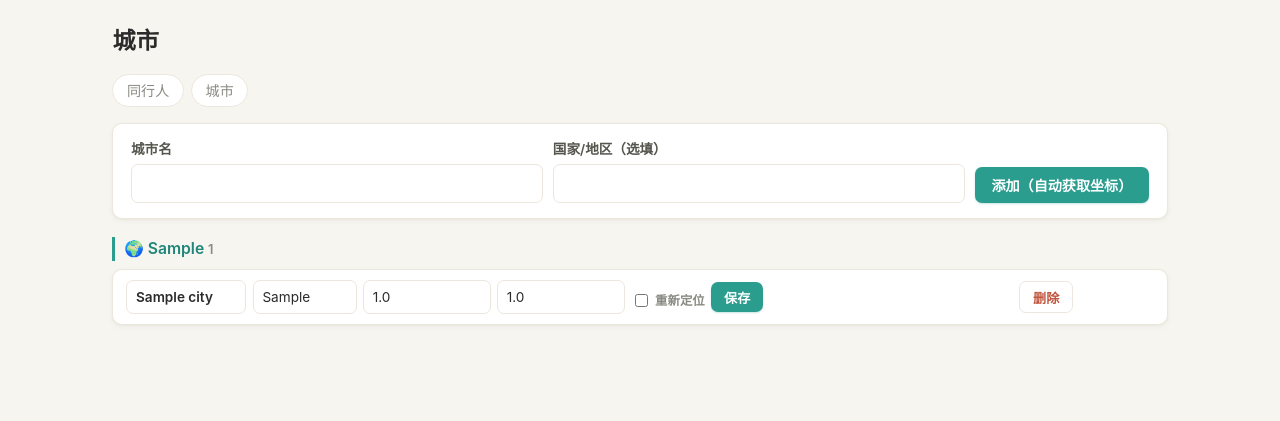
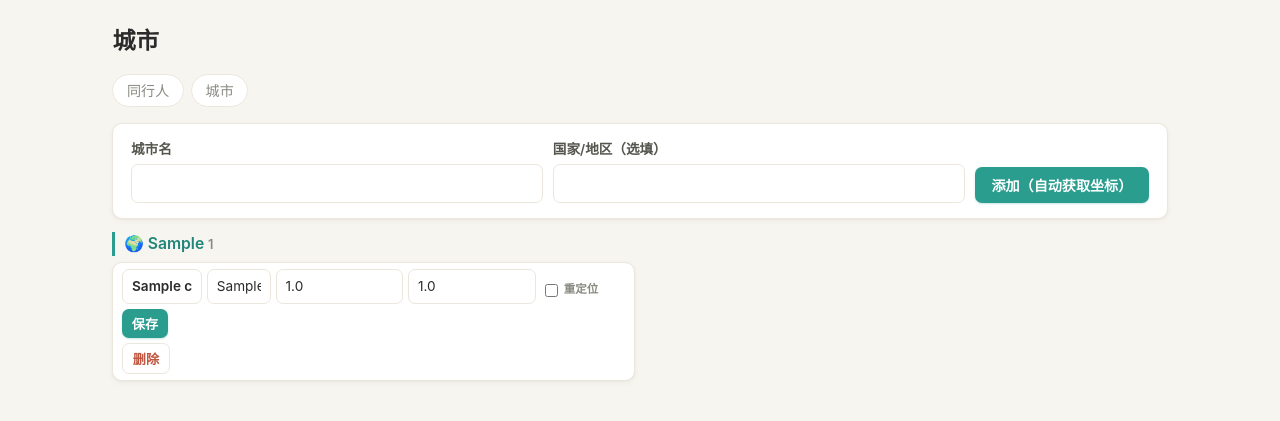
Before and after one commit to neilgris/travel, a Flask app: page /settings/cities in a window 1280 px wide. Shown: the part 53-474 px from the top of the page. Run offline with Flask 3, Linux system fonts and the light colour scheme; tables that the repository leaves empty hold one stand-in row (values such as "Sample post").

Commit message:
style: 城市设置页改为双列紧凑网格，减少长列表滚动
按国家分组的城市列表原来每城市独占一行，城市多时页面很长。
改为每组内网格排列（宽屏 2 列，窄屏自动收为 1 列），并收紧字段
宽度与间距，容纳更多城市而不需要更多滚动。

```diff
--- a/app/static/style.css
+++ b/app/static/style.css
@@ -281,6 +281,28 @@ select {
   margin: 0;
   border-radius: 50%;
 }
+
+/* ---- 设置页：城市按国家分组的紧凑网格 ---- */
+.city-group { margin: 0.8rem 0 0.35rem; }
+.city-group:first-of-type { margin-top: 0; }
+.city-group-grid {
+  display: grid;
+  grid-template-columns: repeat(auto-fill, minmax(520px, 1fr));
+  gap: 0.4rem 0.6rem;
+  margin-bottom: 0.5rem;
+}
+.city-row {
+  margin-bottom: 0;
+  padding: 0.4rem 0.55rem;
+  gap: 0.3rem;
+}
+.city-row .inline-edit { gap: 0.3rem; }
+.city-row .inline-edit input[name="name"] { flex: 0 1 5rem; min-width: 3rem; }
+.city-row .inline-edit input[name="country"] { flex: 0 1 4rem; min-width: 2.6rem; }
+.city-row .inline-edit input[name="latitude"],
+.city-row .inline-edit input[name="longitude"] { flex: 0 0 3.6rem; }
+.city-row .inline-edit .muted { font-size: 0.72rem; gap: 0.2rem; }
+.city-row .btn-sm { padding: 0.32rem 0.6rem; }
 
 /* 危险操作的文字链按钮（如删除旅程） */
 .link-danger {
--- a/app/templates/settings/cities.html
+++ b/app/templates/settings/cities.html
@@ -13,8 +13,9 @@
 </form>
 {% for country, group in city_groups %}
 <h3 class="city-group"><span class="cg-flag">{{ country | country_flag }}</span> {{ country }} <small>{{ group|length }}</small></h3>
+<div class="city-group-grid">
 {% for c in group %}
-<div class="card settings-row">
+<div class="card settings-row city-row">
   <form method="post" action="{{ url_for('settings.edit_city', cid=c.id) }}"
         class="inline-edit">
     <input name="name" value="{{ c.name }}" required>
@@ -23,7 +24,7 @@
            placeholder="纬度" size="8">
     <input name="longitude" value="{{ c.longitude if c.longitude is not none else '' }}"
            placeholder="经度" size="8">
-    <label class="muted"><input type="checkbox" name="regeocode" value="1">重新定位</label>
+    <label class="muted"><input type="checkbox" name="regeocode" value="1">重定位</label>
     <button class="btn btn-sm" type="submit">保存</button>
   </form>
   <form method="post" action="{{ url_for('settings.delete_city', cid=c.id) }}"
@@ -32,5 +33,6 @@
   </form>
 </div>
 {% endfor %}
+</div>
 {% endfor %}
 {% endblock %}
```
